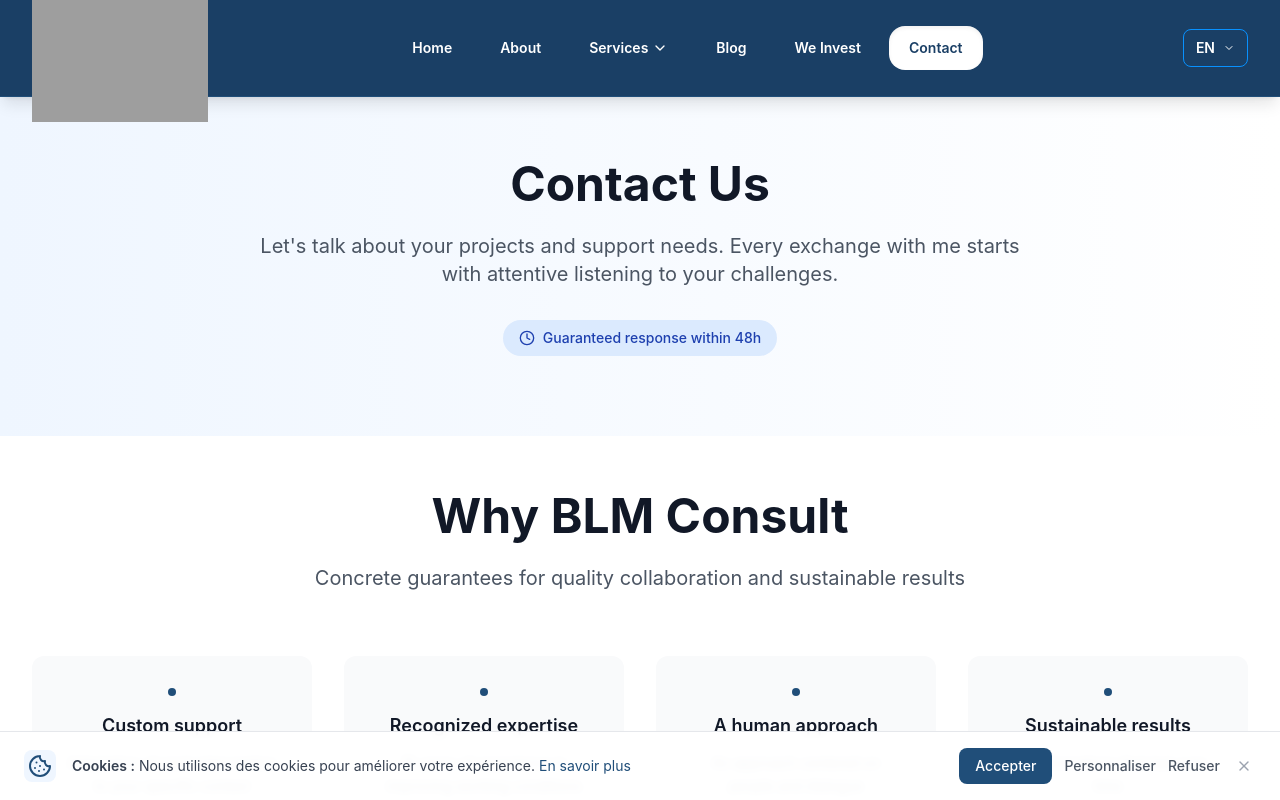
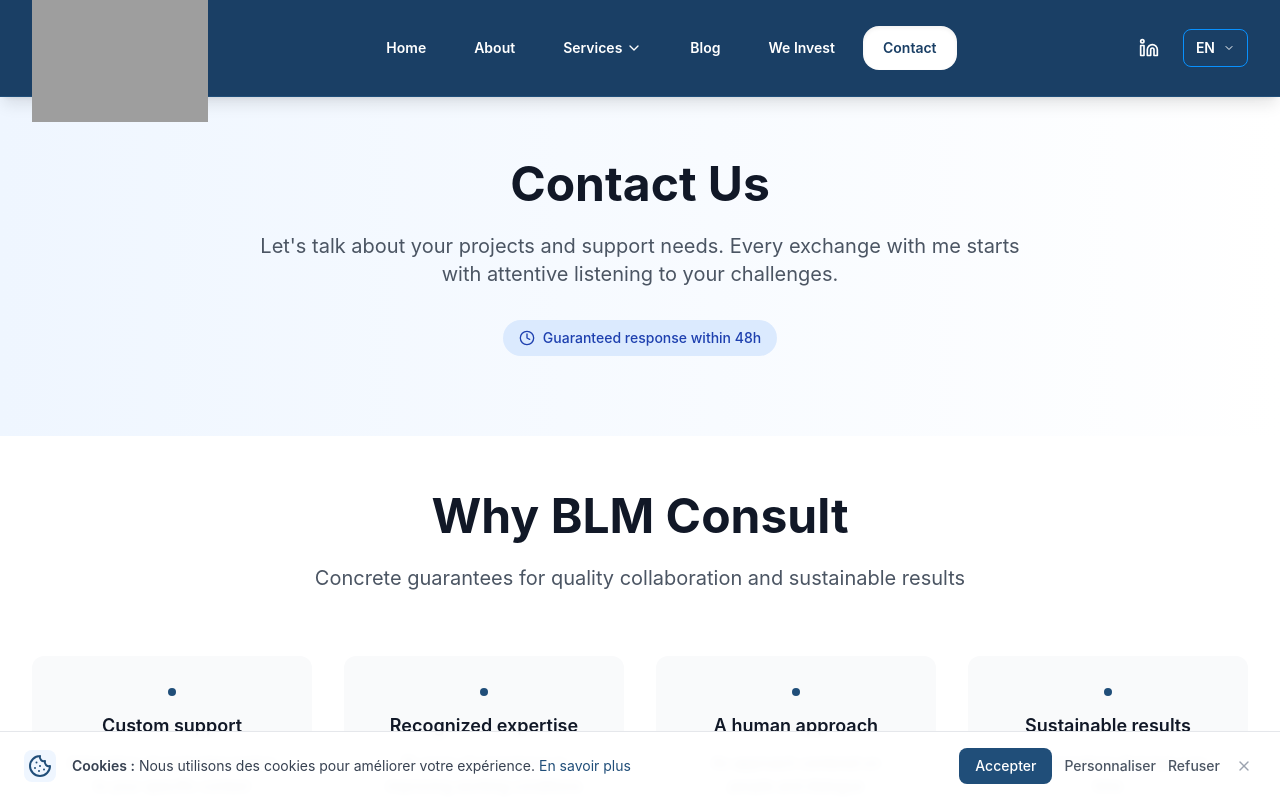
Before and after one commit to Propulseo/BLMConsult, a React (Vite) app: page / in a window 1280 px wide. Both pictures are taken after a click on the button "Get expert support". Shown: the top 800 px of the page. Built offline with nearby package versions, Linux system fonts and the light colour scheme; grey boxes are pictures that could not be loaded.

Commit message:
Ajouter LinkedIn dans la navbar et mettre à jour les URLs

```diff
--- a/src/components/Layout/Header.tsx
+++ b/src/components/Layout/Header.tsx
@@ -1,5 +1,5 @@
 import React, { useState, useEffect } from 'react';
-import { Menu, X, ChevronDown } from 'lucide-react';
+import { Menu, X, ChevronDown, Linkedin } from 'lucide-react';
 import { useTranslation } from '../../hooks/useTranslation';
 import LanguageSelector from '../LanguageSelector';
 
@@ -170,11 +170,29 @@ const Header: React.FC<HeaderProps> = ({ currentPage, setCurrentPage }) => {
 
           {/* Language Selector - Far Right */}
           <div className="hidden lg:flex items-center ml-4">
+            <a
+              href="https://www.linkedin.com/in/lylia-mokrani-06385439/"
+              target="_blank"
+              rel="noopener noreferrer"
+              className="text-white hover:text-ocean-100 transition-colors duration-300 mr-4 p-2 rounded-lg hover:bg-ocean-600/70"
+              aria-label="LinkedIn Lylia Mokrani"
+            >
+              <Linkedin className="w-5 h-5" />
+            </a>
             <LanguageSelector variant="compact" showLabel={false} />
           </div>
 
           {/* Menu mobile */}
           <div className="lg:hidden flex items-center space-x-3">
+            <a
+              href="https://www.linkedin.com/in/lylia-mokrani-06385439/"
+              target="_blank"
+              rel="noopener noreferrer"
+              className="text-white hover:text-ocean-100 transition-colors duration-300 p-2 rounded-lg hover:bg-ocean-600/70"
+              aria-label="LinkedIn Lylia Mokrani"
+            >
+              <Linkedin className="w-5 h-5" />
+            </a>
             <LanguageSelector variant="compact" showLabel={false} />
             <button
               onClick={() => setIsMenuOpen(!isMenuOpen)}
--- a/src/pages/About.tsx
+++ b/src/pages/About.tsx
@@ -210,7 +210,7 @@ const About: React.FC = () => {
                       <p className="font-bold text-gray-900">{t.about.hero.profile.name}</p>
                       <p className="text-sm text-gray-600">{t.about.hero.profile.role}</p>
                       <a
-                        href="https://www.linkedin.com/in/lylia-mokrani"
+                        href="https://www.linkedin.com/in/lylia-mokrani-06385439/"
                         target="_blank"
                         rel="noopener noreferrer"
                         className="inline-flex items-center text-blue-600 hover:text-blue-700 text-sm font-medium mt-2 transition-colors duration-300"
--- a/src/pages/Contact.tsx
+++ b/src/pages/Contact.tsx
@@ -297,7 +297,7 @@ const Contact: React.FC<ContactProps> = ({ setCurrentPage }) => {
                 <div className="text-center">
                   <h4 className="text-lg font-semibold text-gray-900 mb-4">Suivez-moi sur LinkedIn</h4>
                   <a
-                    href="https://www.linkedin.com/in/lylia-mokrani"
+                    href="https://www.linkedin.com/in/lylia-mokrani-06385439/"
                     target="_blank"
                     rel="noopener noreferrer"
                     className="inline-flex items-center bg-blue-600 text-white px-6 py-3 rounded-xl font-medium hover:bg-blue-700 transition-colors duration-300 shadow-lg"
```
